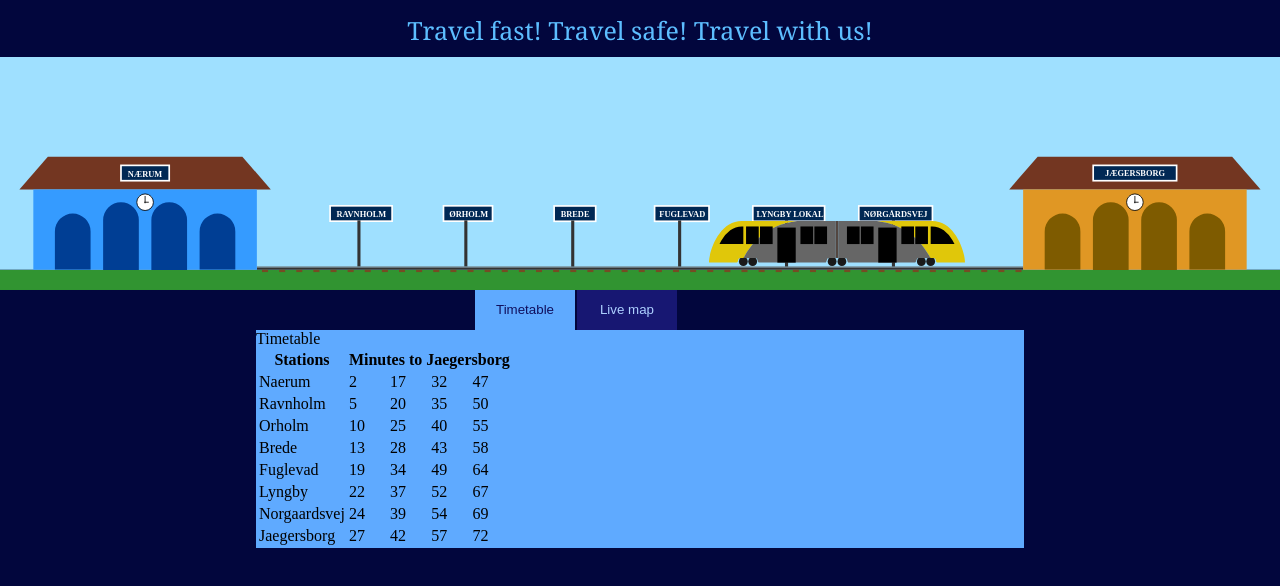
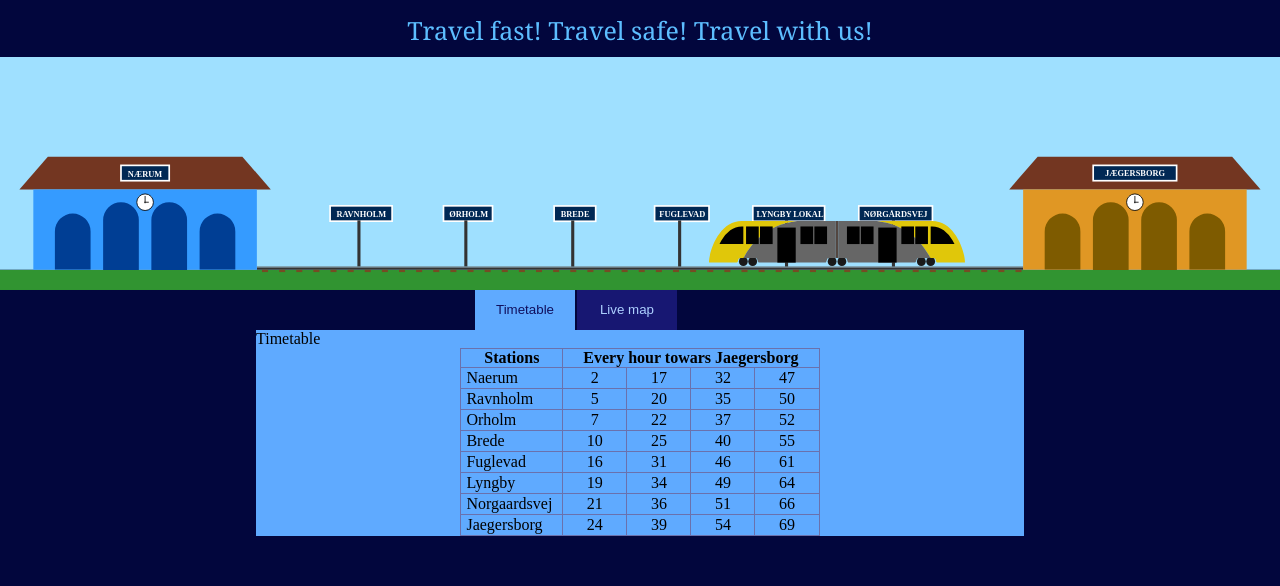
Before and after one commit to ConstantinGuiu/thetrainproject, a plain HTML site: page index.html in a window 1280 px wide. Drawn offline with Linux system fonts and the light colour scheme.

Commit message:
table style (a bit)

```diff
--- a/index.html
+++ b/index.html
@@ -10,6 +10,7 @@
     <link rel="stylesheet" type="text/css" href="styles/playground-style.css">
     <link rel="stylesheet" type="text/css" href="styles/content-style.css">
     <link rel="stylesheet" type="text/css" href="styles/navbar-style.css">
+    <link rel="stylesheet" type="text/css" href="styles/table-style.css">
 </head>
 
 <body>
@@ -39,7 +40,7 @@
                 <thead>
                     <tr>
                         <th>Stations</th>
-                        <th colspan="10">Minutes to Jaegersborg</th>
+                        <th colspan="60">Every hour towars Jaegersborg</th>
                     </tr>
                 </thead>
                 <tbody id="table-body">
--- /dev/null
+++ b/styles/table-style.css
@@ -0,0 +1,20 @@
+th, td {
+    border: 1px solid rgb(106, 113, 173);
+    min-width: 25px;
+    text-align: center;
+}
+
+th{
+    padding: 0 20px;
+}
+
+td:nth-child(1){
+    text-align: left;
+    padding-right: 10px;
+    padding-left: 5px;;
+}
+
+table{
+    margin: auto;
+    border-collapse: collapse;
+}
--- a/timetable.json
+++ b/timetable.json
@@ -10,12 +10,12 @@
             "StationId": 2,
             "StationName": "Ravnholm",
             "MinutesFromNaerum": 2,
-            "MinutesFromJaegersborg": 4
+            "MinutesFromJaegersborg": 1
         },
         {
             "StationId": 3,
             "StationName": "Orholm",
-            "MinutesFromNaerum": 4,
+            "MinutesFromNaerum": 1,
             "MinutesFromJaegersborg": 2
         },
         {
```
